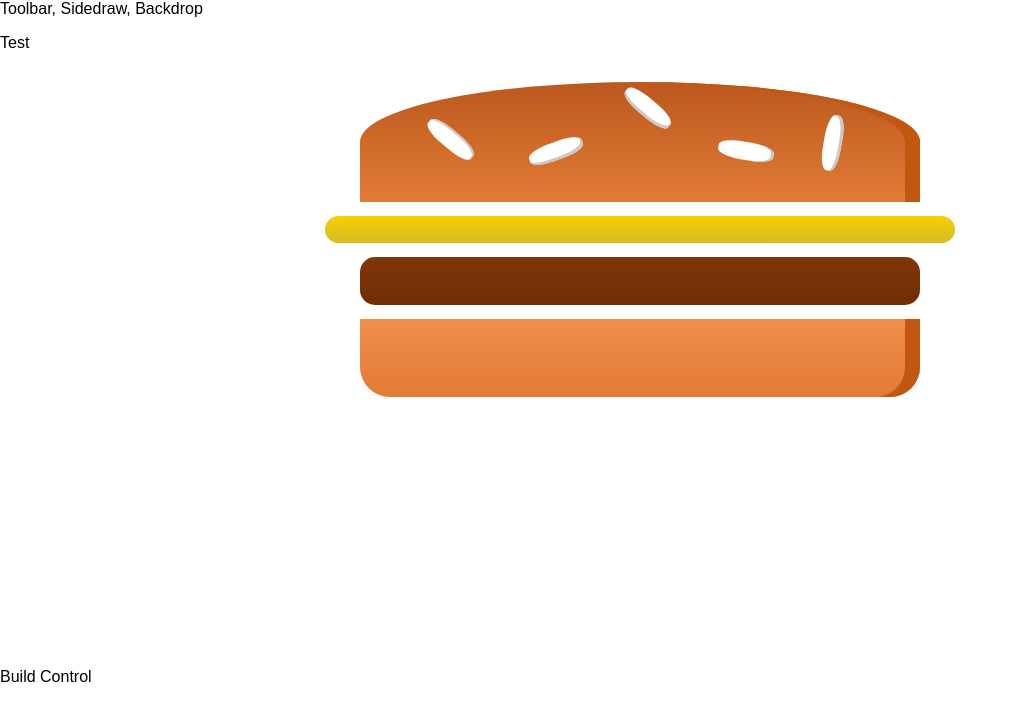
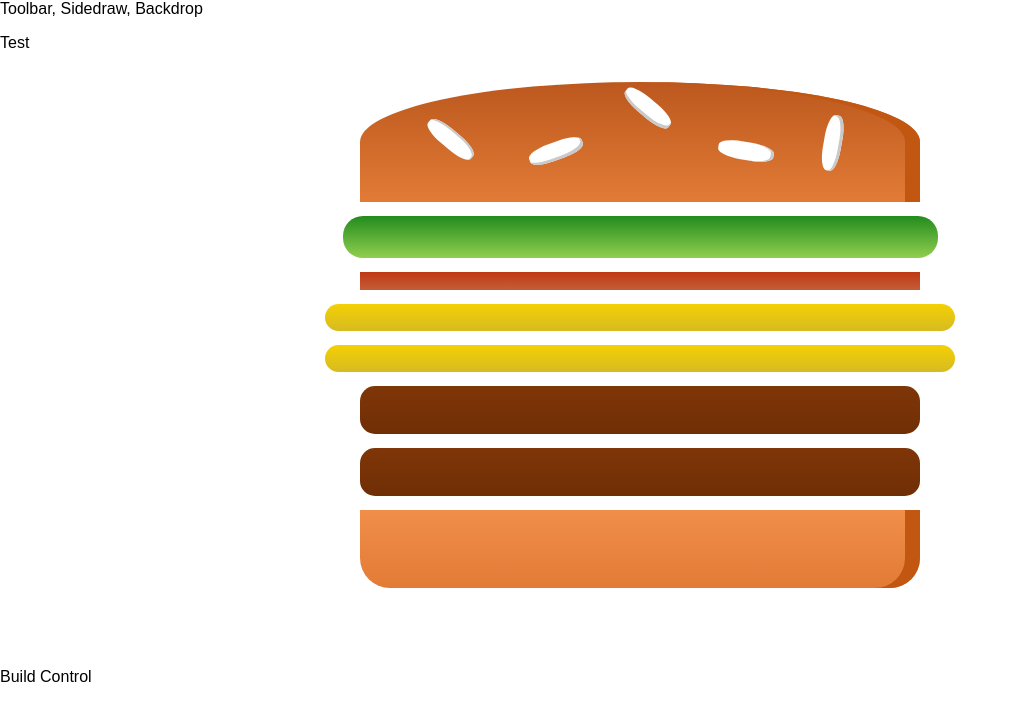
Before and after one commit to rmn316/burger-builder, a React app: page / in a window 1280 px wide. Shown: the top 720 px of the page, without its empty margins (0-1018 px from the left). Built offline with nearby package versions, Linux system fonts and the light colour scheme.

Commit message:
Added state to store burger ingredient.

```diff
--- a/src/components/Burger/Burger.js
+++ b/src/components/Burger/Burger.js
@@ -3,12 +3,18 @@ import BurgerIngredient from './BurgerIngredient/BurgerIngredient';
 
 import classes from './Burger.module.css';
 
-const burger = () => {
+const burger = (props) => {
+    const transformedIngredients = Object.keys(props.ingredients)
+        .map(ingredientKey => {
+            return [...Array(props.ingredients[ingredientKey])].map((_, index) => {
+                return <BurgerIngredient key={ingredientKey+index} type={ingredientKey} />
+            })
+        });
+
     return (
         <div className={classes.Burger}>
             <BurgerIngredient type="bread-top" />
-            <BurgerIngredient type="cheese" />
-            <BurgerIngredient type="meat" />
+            {transformedIngredients}
             <BurgerIngredient type="bread-bottom" />
         </div>
     );
--- a/src/containers/BurgerBuilder/BurgerBuilder.js
+++ b/src/containers/BurgerBuilder/BurgerBuilder.js
@@ -3,10 +3,20 @@ import Burger from '../../components/Burger/Burger';
 import Aux from '../../hoc/Aux';
 
 class BurgerBuilder extends Component {
+
+    state = {
+        ingredients: {
+            salad: 1,
+            bacon: 1,
+            cheese: 2,
+            meat: 2
+        }
+    };
+
     render () {
         return (
             <Aux>
-                <Burger />
+                <Burger ingredients={this.state.ingredients} />
                 <div>Build Control</div>
             </Aux>
         );
```
